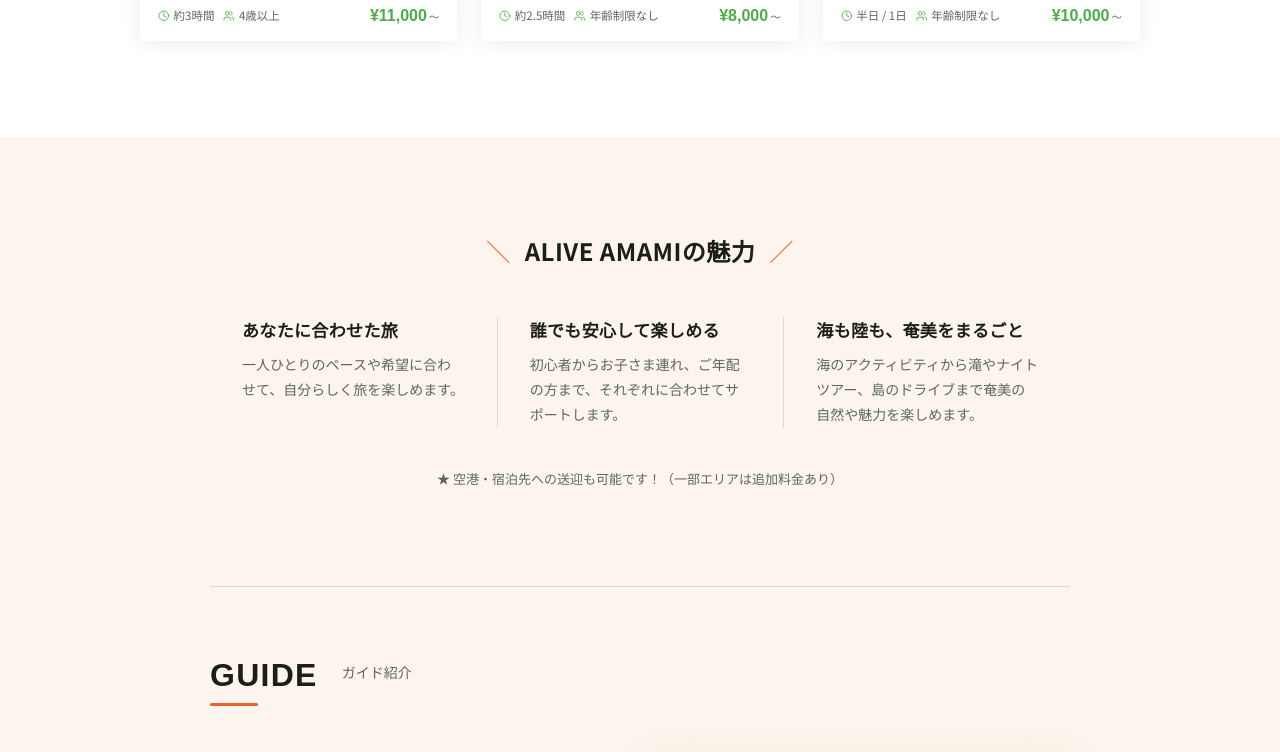
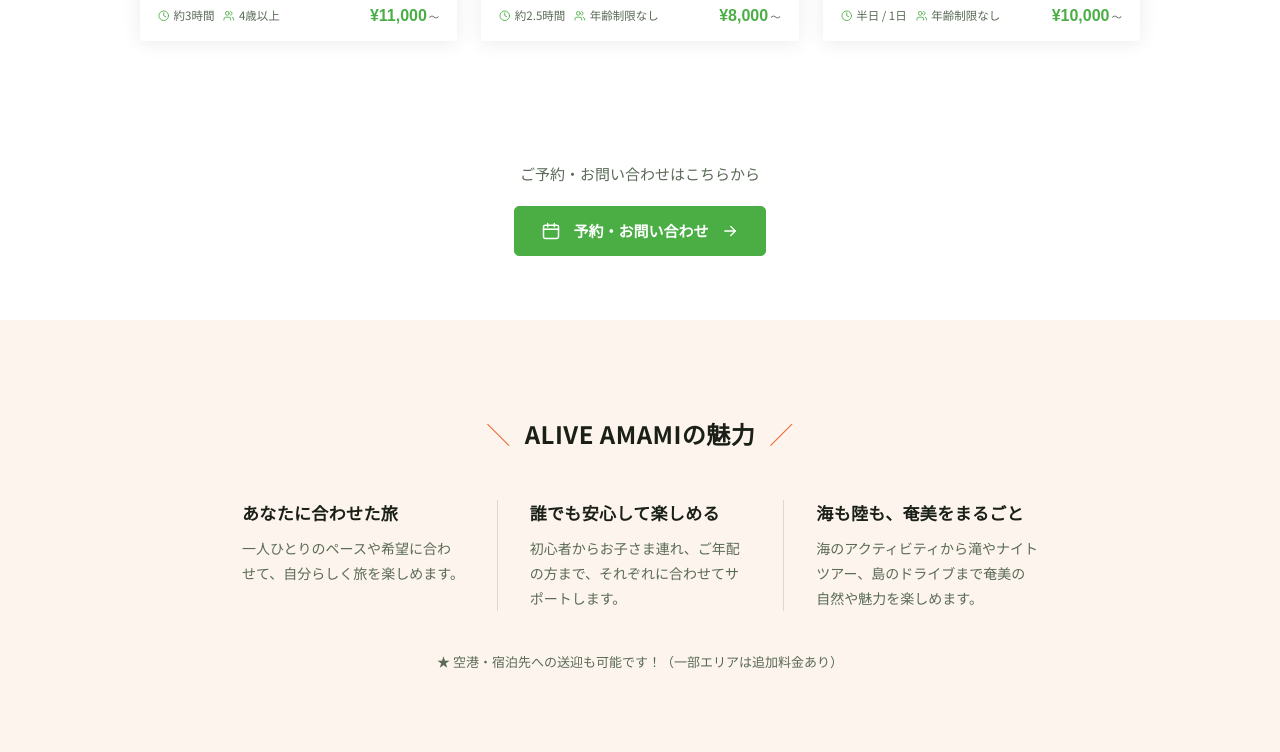
Before and after one commit to ikucha-portfolio/amami-guide-redesign, a React (Vite) app: page / in a window 1280 px wide. Shown: the part 1602-2354 px from the top of the page. Built offline with nearby package versions, Linux system fonts and the light colour scheme.

Commit message:
お問い合わせ欄と予約CTAを更新

```diff
--- a/src/components/Contact.jsx
+++ b/src/components/Contact.jsx
@@ -1,15 +1,16 @@
+
 import { COLORS } from "../siteData";
 import SectionHeader from "./common/SectionHeader";
-
-import {
-  SECTION,
-  CONTAINER,
-} from "../styles/designSystem";
+import { SECTION, CONTAINER } from "../styles/designSystem";
 
 const C = COLORS;
 
 const LINE_URL = "https://line.me/ti/p/YDpNqHNQou";
 const INSTAGRAM_URL = "https://www.instagram.com/seasummer630/";
+
+// 公開前に実際の電話番号へ変更してください
+const PHONE_NUMBER = "090-6977-3575";
+const PHONE_TEL = PHONE_NUMBER.replace(/-/g, "");
 
 export default function Contact() {
   const contactItems = [
@@ -32,10 +33,7 @@ export default function Contact() {
         backgroundAttachment: "fixed",
       }}
     >
-      {/* ========================================
-          Overlay
-      ======================================== */}
-
+      {/* Background Overlay */}
       <div
         style={{
           position: "absolute",
@@ -46,10 +44,7 @@ export default function Contact() {
         }}
       />
 
-      {/* ========================================
-          Container
-      ======================================== */}
-
+      {/* Main Container */}
       <div
         style={{
           ...CONTAINER,
@@ -57,20 +52,13 @@ export default function Contact() {
           zIndex: 1,
         }}
       >
-        {/* ========================================
-            Section Header
-        ======================================== */}
-
         <SectionHeader
           title="CONTACT"
           subtitle="お問い合わせ・ご予約"
           light
         />
 
-        {/* ========================================
-            Contact Grid
-        ======================================== */}
-
+        {/* Contact Grid */}
         <div
           className="contact-grid"
           style={{
@@ -80,17 +68,11 @@ export default function Contact() {
             alignItems: "start",
           }}
         >
-          {/* ========================================
-              LEFT
-              お問い合わせ時に必要な情報
-          ======================================== */}
-
+          {/* Left: Inquiry Information */}
           <div className="contact-left">
             <h3 style={sectionTitleStyle}>
               以下を教えていただくとスムーズです。
             </h3>
-
-            {/* Contact Items */}
 
             <div
               style={{
@@ -113,8 +95,6 @@ export default function Contact() {
                         : "none",
                   }}
                 >
-                  {/* Number */}
-
                   <span
                     style={{
                       width: "24px",
@@ -126,8 +106,6 @@ export default function Contact() {
                   >
                     {String(index + 1).padStart(2, "0")}
                   </span>
-
-                  {/* Text */}
 
                   <span
                     style={{
@@ -142,18 +120,13 @@ export default function Contact() {
               ))}
             </div>
 
-            {/* ========================================
-                Reservation Flow
-            ======================================== */}
-
+            {/* Reservation Flow */}
             <div
               style={{
                 marginTop: "28px",
                 width: "100%",
               }}
             >
-              {/* Divider */}
-
               <div
                 style={{
                   width: "100%",
@@ -200,11 +173,7 @@ export default function Contact() {
             </div>
           </div>
 
-          {/* ========================================
-              RIGHT
-              お問い合わせ・CTA
-          ======================================== */}
-
+          {/* Right: Contact Methods */}
           <div className="contact-right">
             <h3 style={sectionTitleStyle}>
               まずはお気軽にご相談ください♪
@@ -234,10 +203,7 @@ export default function Contact() {
               通常1日以内を目安にご返信します。
             </p>
 
-            {/* ========================================
-                CTA
-            ======================================== */}
-
+            {/* LINE and Instagram Buttons */}
             <div
               style={{
                 display: "flex",
@@ -247,21 +213,13 @@ export default function Contact() {
               }}
             >
               {/* LINE */}
-
               <a
                 href={LINE_URL}
                 target="_blank"
                 rel="noopener noreferrer"
                 style={contactButtonStyle("#06C755")}
               >
-                <div
-                  style={{
-                    display: "flex",
-                    alignItems: "center",
-                    gap: "12px",
-                    minWidth: 0,
-                  }}
-                >
+                <div style={contactButtonContentStyle}>
                   <div style={iconCircleStyle}>
                     <svg
                       width="17"
@@ -275,25 +233,10 @@ export default function Contact() {
                   </div>
 
                   <div style={{ minWidth: 0 }}>
-                    <div
-                      style={{
-                        color: "#FFFFFF",
-                        fontWeight: 600,
-                        fontSize: "15px",
-                        lineHeight: 1.4,
-                      }}
-                    >
+                    <div style={contactButtonTitleStyle}>
                       LINEで問い合わせる
                     </div>
-
-                    <div
-                      style={{
-                        color: "rgba(255,255,255,0.84)",
-                        fontSize: "11px",
-                        lineHeight: 1.5,
-                        marginTop: "2px",
-                      }}
-                    >
+                    <div style={contactButtonDescriptionStyle}>
                       友だち追加してメッセージをお送りください
                     </div>
                   </div>
@@ -303,7 +246,6 @@ export default function Contact() {
               </a>
 
               {/* Instagram */}
-
               <a
                 href={INSTAGRAM_URL}
                 target="_blank"
@@ -312,38 +254,16 @@ export default function Contact() {
                   "linear-gradient(135deg, #f09433 0%, #e6683c 25%, #dc2743 50%, #cc2366 75%, #bc1888 100%)"
                 )}
               >
-                <div
-                  style={{
-                    display: "flex",
-                    alignItems: "center",
-                    gap: "12px",
-                    minWidth: 0,
-                  }}
-                >
+                <div style={contactButtonContentStyle}>
                   <div style={iconCircleStyle}>
                     <InstagramIcon />
                   </div>
 
                   <div style={{ minWidth: 0 }}>
-                    <div
-                      style={{
-                        color: "#FFFFFF",
-                        fontWeight: 600,
-                        fontSize: "15px",
-                        lineHeight: 1.4,
-                      }}
-                    >
+                    <div style={contactButtonTitleStyle}>
                       InstagramでDM
                     </div>
-
-                    <div
-                      style={{
-                        color: "rgba(255,255,255,0.86)",
-                        fontSize: "11px",
-                        lineHeight: 1.5,
-                        marginTop: "2px",
-                      }}
-                    >
+                    <div style={contactButtonDescriptionStyle}>
                       @seasummer630
                     </div>
                   </div>
@@ -352,14 +272,81 @@ export default function Contact() {
                 <ArrowIcon />
               </a>
             </div>
+
+            {/* Phone Contact */}
+            <div
+              style={{
+                marginTop: "14px",
+                paddingTop: "22px",
+                borderTop: "1px solid rgba(255,255,255,0.25)",
+                display: "flex",
+                alignItems: "center",
+                gap: "16px",
+              }}
+            >
+              <div
+                style={{
+                  width: "40px",
+                  height: "40px",
+                  borderRadius: "50%",
+                  background: "rgba(255,255,255,0.18)",
+                  display: "flex",
+                  alignItems: "center",
+                  justifyContent: "center",
+                  flexShrink: 0,
+                }}
+              >
+                <svg
+                  width="20"
+                  height="20"
+                  viewBox="0 0 24 24"
+                  fill="none"
+                  stroke="currentColor"
+                  strokeWidth="1.8"
+                  strokeLinecap="round"
+                  strokeLinejoin="round"
+                  aria-hidden="true"
+                  style={{ color: "#FFFFFF" }}
+                >
+                  <path d="M22 16.92v3a2 2 0 0 1-2.18 2 19.79 19.79 0 0 1-8.63-3.07 19.5 19.5 0 0 1-6-6 19.79 19.79 0 0 1-3.07-8.67A2 2 0 0 1 4.11 2h3a2 2 0 0 1 2 1.72c.12.96.36 1.9.7 2.79a2 2 0 0 1-.45 2.11L8.09 9.91a16 16 0 0 0 6 6l1.27-1.27a2 2 0 0 1 2.11-.45c.89.34 1.83.58 2.79.7A2 2 0 0 1 22 16.92z" />
+                </svg>
+              </div>
+
+              <div style={{ minWidth: 0 }}>
+                <div
+                  style={{
+                    color: "#FFFFFF",
+                    fontSize: "14px",
+                    fontWeight: 600,
+                    lineHeight: 1.6,
+                    marginBottom: "4px",
+                  }}
+                >
+                  お電話でのお問い合わせ
+                </div>
+
+                <a
+                  href={`tel:${PHONE_TEL}`}
+                  style={{
+                    display: "inline-block",
+                    color: "#FFFFFF",
+                    fontSize: "14px",
+                    fontWeight: 600,
+                    lineHeight: 1.5,
+                    textDecoration: "none",
+                    letterSpacing: "0.03em",
+                  }}
+                >
+                  {PHONE_NUMBER}
+                </a>
+
+              </div>
+            </div>
           </div>
         </div>
       </div>
 
-      {/* ========================================
-          Mobile Responsive
-      ======================================== */}
-
+      {/* Mobile Responsive */}
       <style>{`
         @media (max-width: 768px) {
           #contact {
@@ -381,9 +368,7 @@ export default function Contact() {
   );
 }
 
-/* ========================================
-   Shared Styles
-======================================== */
+/* Shared Styles */
 
 const dividerStyle = "1px solid rgba(255,255,255,0.18)";
 
@@ -395,54 +380,54 @@ const sectionTitleStyle = {
   color: "#FFFFFF",
 };
 
-/* ========================================
-   Contact Button
-======================================== */
-
 function contactButtonStyle(background) {
   return {
     display: "flex",
     alignItems: "center",
     justifyContent: "space-between",
-
     width: "100%",
-    minHeight: "66px",
-
+    minHeight: "58px",
     boxSizing: "border-box",
-
     background,
     borderRadius: "4px",
-
-    padding: "10px 14px",
-
+    padding: "8px 14px",
     textDecoration: "none",
     cursor: "pointer",
-
     transition: "transform 0.2s ease, opacity 0.2s ease",
   };
 }
 
-/* ========================================
-   Icon Circle
-======================================== */
+const contactButtonContentStyle = {
+  display: "flex",
+  alignItems: "center",
+  gap: "12px",
+  minWidth: 0,
+};
+
+const contactButtonTitleStyle = {
+  color: "#FFFFFF",
+  fontWeight: 600,
+  fontSize: "14px",
+  lineHeight: 1.4,
+};
+
+const contactButtonDescriptionStyle = {
+  color: "rgba(255,255,255,0.84)",
+  fontSize: "11px",
+  lineHeight: 1.5,
+  marginTop: "2px",
+};
 
 const iconCircleStyle = {
   width: "32px",
   height: "32px",
   borderRadius: "50%",
-
   background: "rgba(255,255,255,0.2)",
-
   display: "flex",
   alignItems: "center",
   justifyContent: "center",
-
   flexShrink: 0,
 };
-
-/* ========================================
-   Instagram Icon
-======================================== */
 
 function InstagramIcon() {
   return (
@@ -457,20 +442,8 @@ function InstagramIcon() {
       strokeLinejoin="round"
       aria-hidden="true"
     >
-      <rect
-        x="3"
-        y="3"
-        width="18"
-        height="18"
-        rx="5"
-      />
-
-      <circle
-        cx="12"
-        cy="12"
-        r="4"
-      />
-
+      <rect x="3" y="3" width="18" height="18" rx="5" />
+      <circle cx="12" cy="12" r="4" />
       <circle
         cx="17.5"
         cy="6.5"
@@ -481,10 +454,6 @@ function InstagramIcon() {
     </svg>
   );
 }
-
-/* ========================================
-   Arrow
-======================================== */
 
 function ArrowIcon() {
   return (
--- a/src/components/DesignA.jsx
+++ b/src/components/DesignA.jsx
@@ -1,5 +1,7 @@
+
 import Hero from "./Hero";
 import Tours from "./Tours";
+import TourBookingCTA from "./tour/TourBookingCTA";
 import Guide from "./Guide";
 import Faq from "./Faq";
 import Contact from "./Contact";
@@ -28,6 +30,9 @@ export default function DesignA({ onSelectTour }) {
       {/* TOURS */}
       <Tours onSelectTour={onSelectTour} />
 
+      {/* TOUR BOOKING CTA */}
+      <TourBookingCTA variant="home" />
+
       {/* GUIDE */}
       <Guide />
 
--- a/src/components/Tours.jsx
+++ b/src/components/Tours.jsx
@@ -3,6 +3,7 @@ import { TOURS, COLORS } from "../siteData";
 import { ImageWithFallback } from "./ImageWithFallback";
 import { Clock, Users } from "lucide-react";
 import SectionHeader from "./common/SectionHeader";
+import TourBookingCTA from "./tour/TourBookingCTA";
 import {
   SECTION,
   CONTAINER_WIDE,
--- /dev/null
+++ b/src/components/tour/TourBookingCTA.jsx
@@ -0,0 +1,95 @@
+
+export default function TourBookingCTA({ variant = "detail" }) {
+  const handleContact = (event) => {
+    event.preventDefault();
+
+    const contact = document.getElementById("contact");
+
+    if (contact) {
+      contact.scrollIntoView({
+        behavior: "smooth",
+        block: "start",
+      });
+    }
+  };
+
+  const isHome = variant === "home";
+
+  return (
+    <section
+      aria-label="予約・お問い合わせ"
+      style={{
+        padding: isHome ? "24px 24px 64px" : "36px 24px",
+        background: isHome ? "#FFFFFF" : "#F5F7F4",
+        textAlign: "center",
+        boxSizing: "border-box",
+      }}
+    >
+      <p
+        style={{
+          margin: "0 0 20px",
+          color: "#5A6A57",
+          fontSize: "15px",
+          fontWeight: 500,
+          lineHeight: 1.7,
+        }}
+      >
+        ご予約・お問い合わせはこちらから
+      </p>
+
+      <a
+        href="#contact"
+        onClick={handleContact}
+        style={{
+          display: "inline-flex",
+          alignItems: "center",
+          justifyContent: "center",
+          gap: "12px",
+          minHeight: "50px",
+          padding: "12px 26px",
+          border: "1px solid #4AAE45",
+          borderRadius: "5px",
+          background: "#4AAE45",
+          color: "#FFFFFF",
+          textDecoration: "none",
+          fontSize: "15px",
+          fontWeight: 600,
+          lineHeight: 1.5,
+          boxSizing: "border-box",
+        }}
+      >
+        <svg
+          aria-hidden="true"
+          width="20"
+          height="20"
+          viewBox="0 0 24 24"
+          fill="none"
+          stroke="currentColor"
+          strokeWidth="1.8"
+          strokeLinecap="round"
+          strokeLinejoin="round"
+        >
+          <rect x="3" y="5" width="18" height="16" rx="2" />
+          <path d="M16 3v4M8 3v4M3 10h18" />
+        </svg>
+
+        <span>予約・お問い合わせ</span>
+
+        <svg
+          aria-hidden="true"
+          width="18"
+          height="18"
+          viewBox="0 0 24 24"
+          fill="none"
+          stroke="currentColor"
+          strokeWidth="1.8"
+          strokeLinecap="round"
+          strokeLinejoin="round"
+        >
+          <path d="M5 12h14" />
+          <path d="m13 6 6 6-6 6" />
+        </svg>
+      </a>
+    </section>
+  );
+}
```
Also changed, not shown: src/components/pages/TourDetailA.jsx (+7 -6 lines), src/components/tour/OtherTours.jsx (+5 -5 lines), public/images/cta_1.jpeg (added), public/images/cta_2.jpeg (added).
